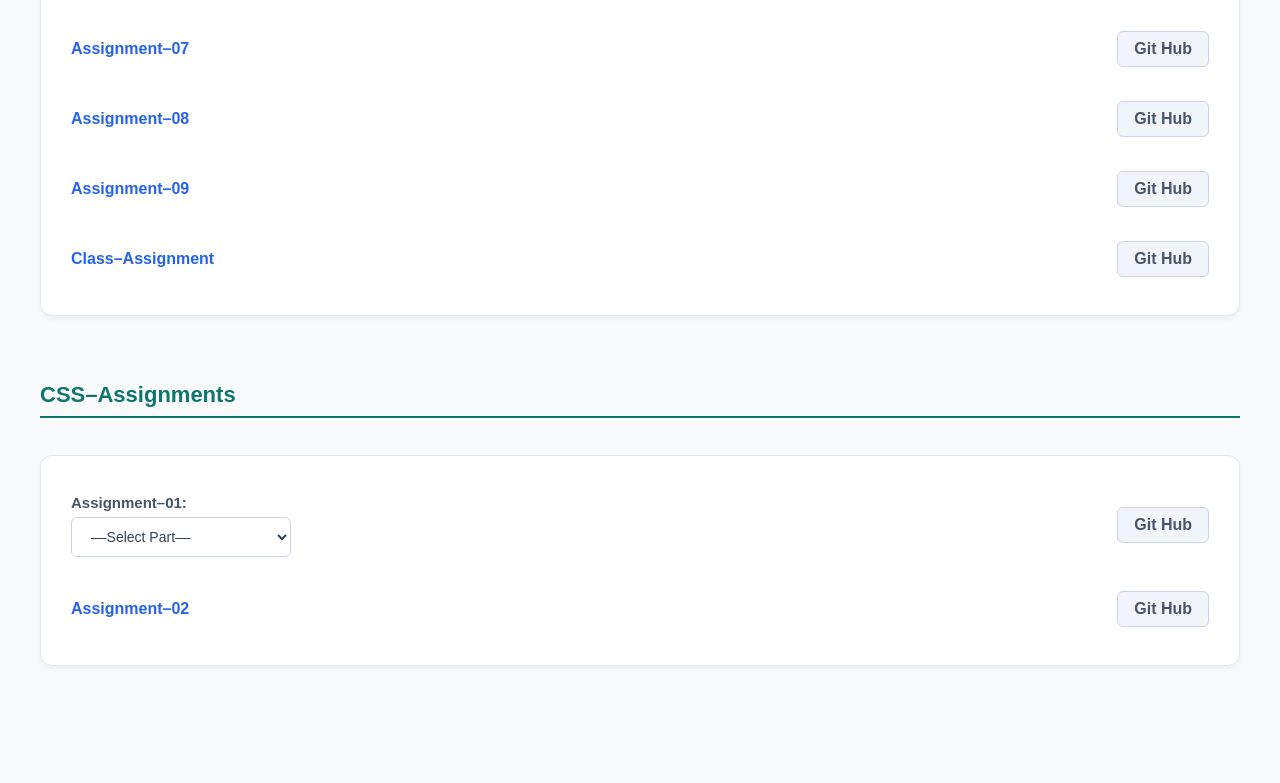
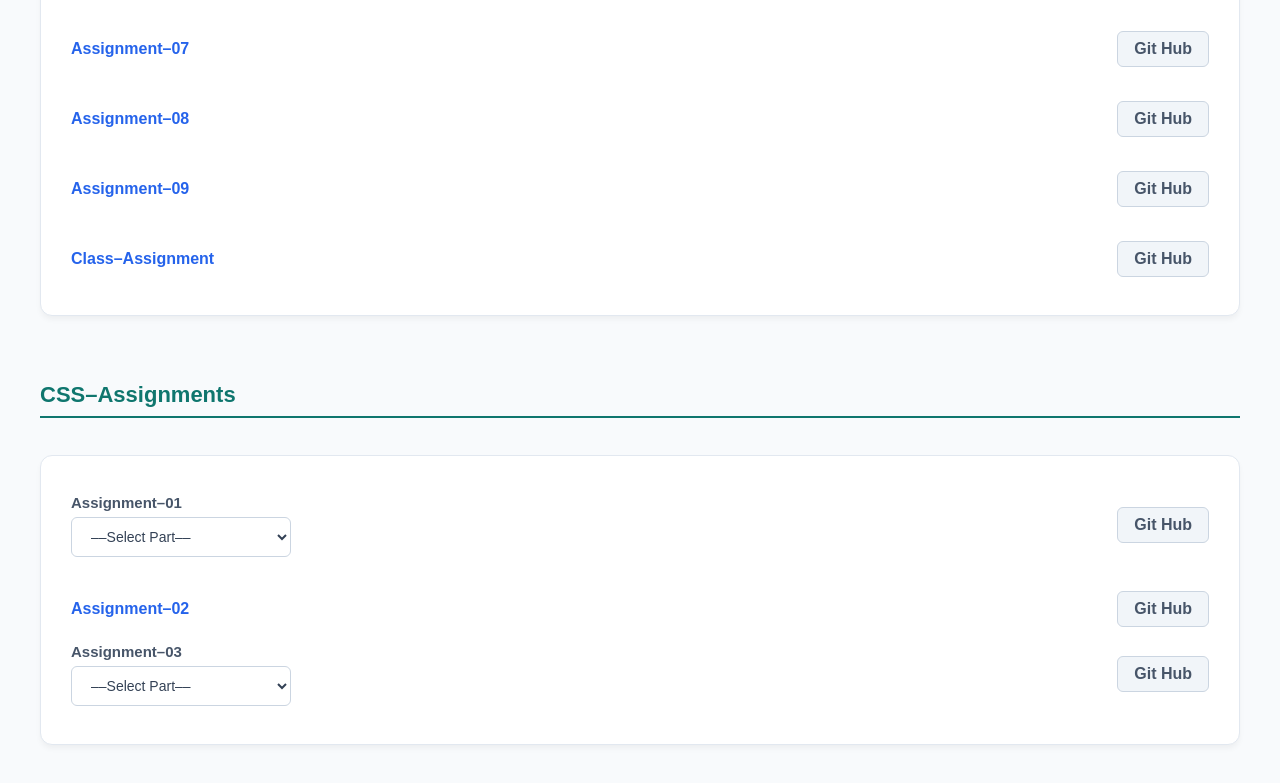
Before and after one commit to arkstudent2/All-Task, a plain HTML site: page index.html in a window 1280 px wide. Shown: the part 692-1475 px from the top of the page. Before the commit the page ends 1398 px from the top, so only its background shows below. Drawn offline with Linux system fonts and the light colour scheme.

Commit message:
Updated index file with GitHub links

```diff
--- a/index.html
+++ b/index.html
@@ -81,7 +81,7 @@
     <div class="section css-assignments">
         <div class="task-container assignment-row">
            <div>
-               <label for="css-task1-select">Assignment&ndash;01:</label>
+               <label for="css-task1-select">Assignment&ndash;01</label>
                <br>
                <select id="css-task1-select" onchange="window.location.href=this.value;">
                     <option value="">&ndash;&ndash;Select Part&ndash;&ndash;</option>
@@ -96,6 +96,18 @@
             <a href="./CSS All Task/CSS Task 2/index.html">Assignment&ndash;02</a>
             <a href="https://github.com/arkstudent2/All-Task" target="_blank" class="github-link">Git Hub</a>
         </div>
+               <div class="task-container assignment-row">
+           <div>
+               <label for="css-task1-select">Assignment&ndash;03</label>
+               <br>
+               <select id="css-task1-select" onchange="window.location.href=this.value;">
+                    <option value="">&ndash;&ndash;Select Part&ndash;&ndash;</option>
+                    <option value="./CSS All Task/css Task 3/index.html">Part&ndash;01</option>
+                    <option value="./CSS All Task/CSS Task 3/part 2/index.html">Part&ndash;02</option>
+               </select>
+           </div>
+           <a href="https://github.com/arkstudent2/All-Task" target="_blank" class="github-link">Git Hub</a>
+        </div>
     </div>
 
 </body>
```
